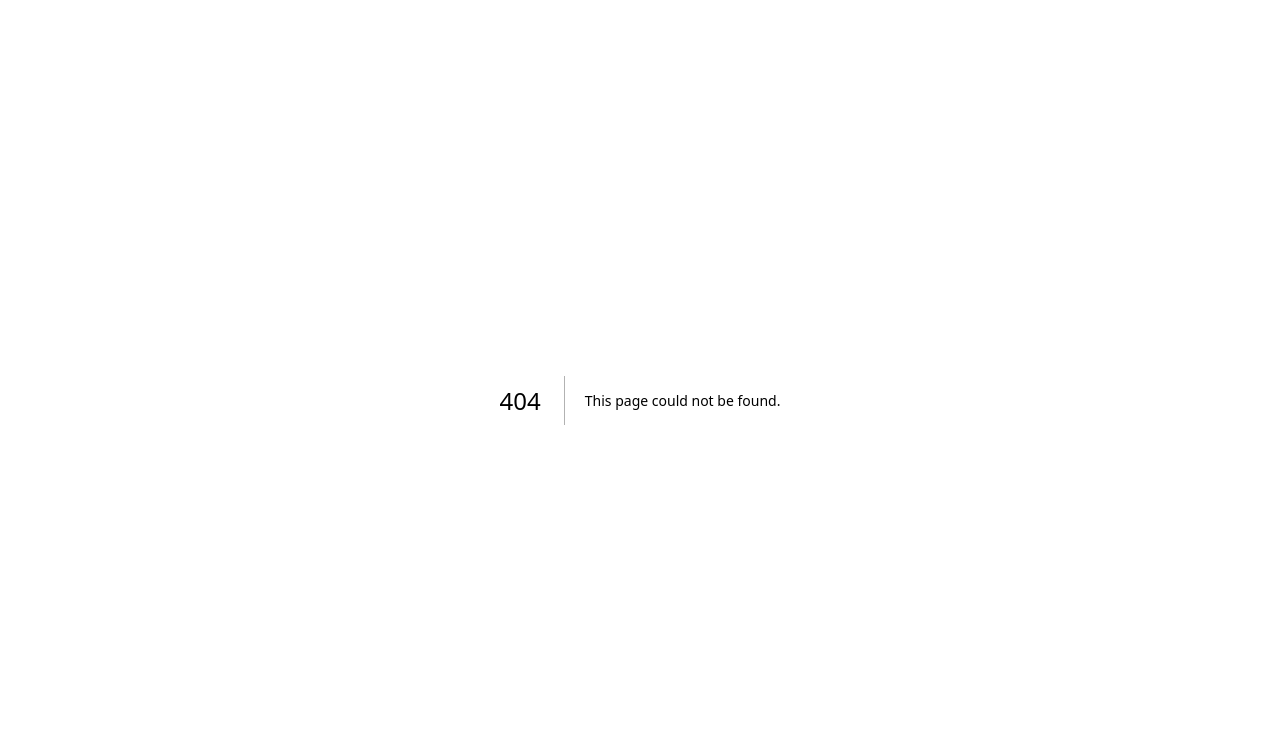
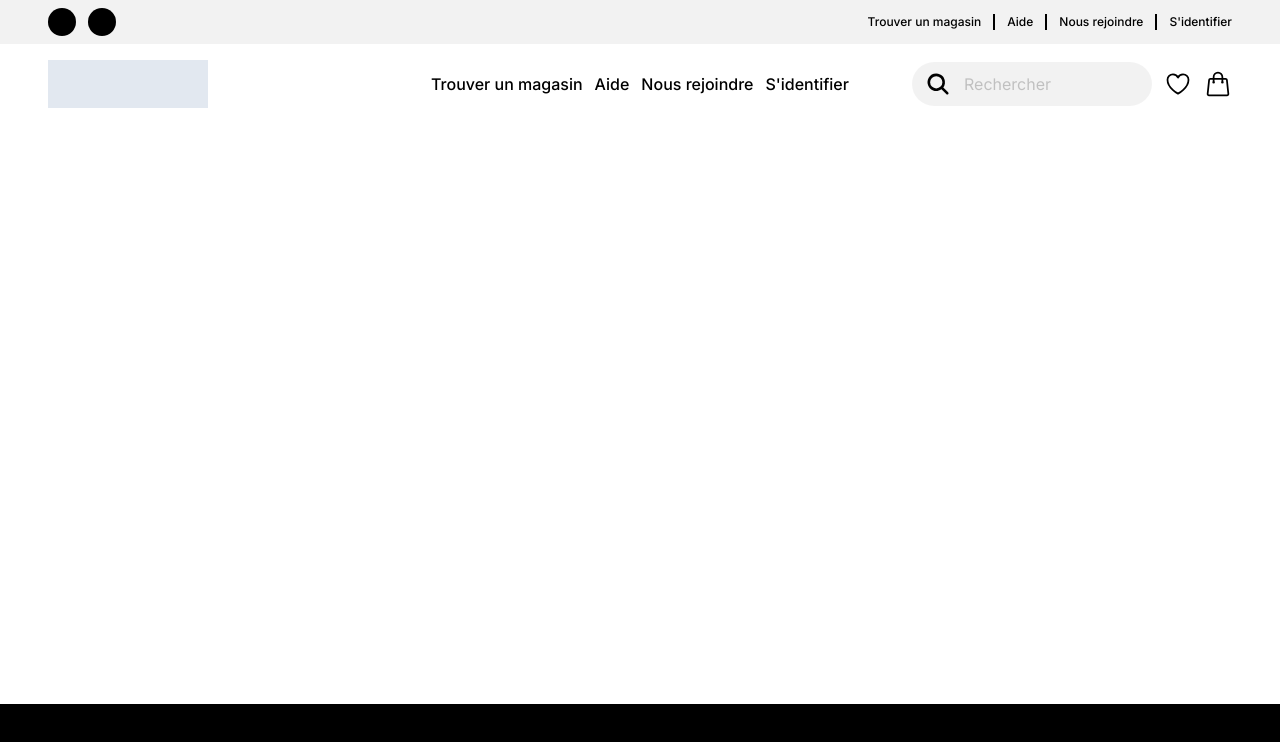
Before and after one commit to PaulKl10/NikeClone-webApp, a Next.js app: page /products in a window 1280 px wide. Before the commit this address had no page. Shown: the top 742 px of the page. Built offline with nearby package versions, Linux system fonts and the light colour scheme.

Commit message:
initial commit by Alaaeddine

```diff
--- /dev/null
+++ b/pages/products/index.tsx
@@ -0,0 +1,10 @@
+import ProductsView from '@/src/views/ProductsView'
+import React from 'react'
+
+function Products() {
+  return (
+    <ProductsView/>
+  )
+}
+
+export default Products
--- /dev/null
+++ b/src/components/HomePage/HomePageBanner.tsx
@@ -0,0 +1,67 @@
+import Image from 'next/image'
+import Link from 'next/link'
+import React from 'react'
+
+function HomePageBanner() {
+  return (
+    <section
+    className='w-full h-[550px] relative'
+    >
+      <Image
+      src={`/Images/nike-just-do-it.jpg`}
+      alt={``}
+      fill
+      className='object-cover'
+      />
+
+      <div
+      className='absolute top-0 left-0 w-full h-full text-white p-14
+      flex flex-col justify-end space-y-12'
+      >
+
+            <div
+            className='flex flex-col space-y-3'
+            >
+                <h2
+                className='font-medium capitalize '
+                >
+                    {`Nike Style by`}
+                </h2>
+
+                <h1
+                className='text-7xl font-extrabold uppercase'
+                >
+                    {
+                        `Nike v2k run`
+                    }
+                </h1>
+
+            </div>
+
+            <div
+            className='flex flex-col space-y-8 items-start'
+            >
+                <p>
+                    {`Découvre ce nouveau modèle avec une vibe rétro`}
+                </p>
+
+                <Link
+                href={`/products`}
+                className='bg-white text-black px-3 py-2 rounded-full font-medium
+                hover:bg-[#757575]
+                '
+                >
+                    {
+                        `Acheter`
+                    }
+                </Link>
+
+            </div>
+
+        </div>
+
+    </section>
+  )
+}
+
+export default HomePageBanner
--- /dev/null
+++ b/src/components/Layouts/AboutNav.tsx
@@ -0,0 +1,86 @@
+import Link from 'next/link'
+import React from 'react'
+
+function AboutNav() {
+  return (
+    <div
+      className='w-full px-12 py-2 bg-black bg-opacity-5 flex justify-between items-center'
+      >
+        <div
+        className='flex flex-row space-x-3'
+        >
+            <div
+            className='w-7 h-7 bg-black rounded-full'
+            >
+
+            </div>
+
+            <div
+            className='w-7 h-7 bg-black rounded-full'
+            >
+
+            </div>
+        </div>
+
+        <nav
+        className=''
+        >
+            <ul
+            className='flex space-x-3 divide-x-2 divide-black items-center'
+            >
+                <li
+                className='pl-3 text-xs font-medium'
+                >
+                    <Link
+                    href={'/'}
+                    className='hover:text-[#757575] hover:underline'
+                    >
+                    <span>
+                        {`Trouver un magasin`}
+                    </span>
+                    </Link>
+                </li>
+                <li
+                className='pl-3 text-xs font-medium'
+                >
+                <Link
+                    href={'/'}
+                    className='hover:text-[#757575] hover:underline'
+                    >
+                    <span>
+                        {`Aide`}
+                    </span>
+                    </Link>
+                </li>
+                <li
+                className='pl-3 text-xs font-medium'
+                >
+                <Link
+                    href={'/'}
+                    className='hover:text-[#757575] hover:underline'
+                    >
+                    <span>
+                        {`Nous rejoindre`}
+                    </span>
+                    </Link>
+                </li>
+                <li
+                className='pl-3 text-xs font-medium'
+                >
+                <Link
+                    href={'/'}
+                    className='hover:text-[#757575] hover:underline'
+                    >
+                    <span>
+                        {`S'identifier`}
+                    </span>
+                    </Link>
+                </li>
+            </ul>
+
+        </nav>
+      </div>
+  )
+}
+
+export default AboutNav
--- /dev/null
+++ b/src/components/Layouts/Footer.tsx
@@ -0,0 +1,13 @@
+import React from 'react'
+
+function Footer() {
+  return (
+    <footer
+    className='w-full p-12 bg-black text-white'
+    >
+
+    </footer>
+  )
+}
+
+export default Footer
--- /dev/null
+++ b/src/components/Layouts/Header.tsx
@@ -0,0 +1,21 @@
+import React from 'react'
+import MainNav from './MainNav'
+import Search from './Search'
+import Logo from './Logo'
+
+function Header() {
+  return (
+    <header
+    className='w-full flex justify-between items-center px-12 py-4 h-20'
+    >
+        <Logo/>
+
+        <MainNav/>
+
+        <Search/>
+
+    </header>
+  )
+}
+
+export default Header
--- /dev/null
+++ b/src/components/Layouts/Layout.tsx
@@ -0,0 +1,47 @@
+import Head from 'next/head'
+import React from 'react'
+import Header from './Header'
+import { Inter } from 'next/font/google'
+import AboutNav from './AboutNav'
+import Footer from './Footer'
+
+const inter = Inter({ subsets: ['latin'] })
+
+function Layout({children}:any) {
+  return (
+    <div
+    className={`w-screen min-h-screen flex flex-col flex-1 overflow-x-hidden
+    ${inter?.className}
+   `}>
+      <Head>
+
+        <meta name="viewport" content="width=device-width, initial-scale=1" />
+        <meta name="keywords" content={'keywords'} />
+        <meta name="description" content={'description'} />
+        <meta charSet="utf-8" />
+        <title>{'Nike'}</title>
+        <link rel="icon" href="/Logos/nike.png" />
+      </Head>
+
+{/* <Loading/> */}
+
+<AboutNav/>
+<Header/>
+
+    <main
+    className='flex flex-col flex-1'
+    >
+      {children}
+    </main>
+
+
+<Footer/>
+
+
+
+    </div>
+
+  )
+}
+
+export default Layout
--- /dev/null
+++ b/src/components/Layouts/Logo.tsx
@@ -0,0 +1,22 @@
+import Link from 'next/link'
+import React from 'react'
+
+function Logo() {
+  return (
+    <div
+      className='w-80 h-full'
+      >
+
+            <Link
+            href="/"
+            title='Nike'
+            className="flex w-40 h-full hover:opacity-60 bg-slate-200">
+              {/* <span className='hidden'>{"Nike"}</span> */}
+                {/* <JordanIcon width="100%" height="100%" viewBox="0 0 250 250" fill='currentColor'/> */}
+            </Link>
+
+      </div>
+  )
+}
+
+export default Logo
--- /dev/null
+++ b/src/components/Layouts/MainNav.tsx
@@ -0,0 +1,66 @@
+import Link from 'next/link'
+import React from 'react'
+
+function MainNav() {
+  return (
+    <nav
+        className=''
+        >
+            <ul
+            className='flex space-x-3 items-center'
+            >
+                <li
+                className=' '
+                >
+                    <Link
+                    href={'/'}
+                    className='nav-link'
+                    >
+                    <span>
+                        {`Trouver un magasin`}
+                    </span>
+                    </Link>
+                </li>
+                <li
+                className=''
+                >
+                <Link
+                    href={'/'}
+                    className='nav-link'
+                    >
+                    <span>
+                        {`Aide`}
+                    </span>
+                    </Link>
+                </li>
+                <li
+                className=''
+                >
+                <Link
+                    href={'/'}
+                    className='nav-link'
+                    >
+                    <span>
+                        {`Nous rejoindre`}
+                    </span>
+                    </Link>
+                </li>
+                <li
+                className=''
+                >
+                <Link
+                    href={'/'}
+                    className='nav-link'
+                    >
+                    <span>
+                        {`S'identifier`}
+                    </span>
+                    </Link>
+                </li>
+            </ul>
+
+        </nav>
+  )
+}
+
+export default MainNav
--- /dev/null
+++ b/src/components/Layouts/Search.tsx
@@ -0,0 +1,33 @@
+import { MagnifyingGlassIcon } from '@heroicons/react/16/solid'
+import { HeartIcon, ShoppingBagIcon } from '@heroicons/react/24/outline'
+import React from 'react'
+
+function Search() {
+  return (
+    <div
+        className='flex space-x-3 items-center w-80 justify-between'
+        >
+            <div
+            className='flex flex-1 space-x-3 items-center bg-black/5 rounded-full px-3 py-2'
+            >
+                <MagnifyingGlassIcon
+                className='w-7'/>
+
+                <span
+                className='opacity-20'
+                >{`Rechercher`}
+                </span>
+            </div>
+
+            <HeartIcon
+            className='icon-button'
+            />
+
+            <ShoppingBagIcon
+            className='icon-button'
+            />
+        </div>
+  )
+}
+
+export default Search
--- /dev/null
+++ b/src/views/HomePageView.tsx
@@ -0,0 +1,16 @@
+import Link from 'next/link'
+import React from 'react'
+import Header from '../components/Layouts/Header'
+import AboutNav from '../components/Layouts/AboutNav'
+import HomePageBanner from '../components/HomePage/HomePageBanner'
+import Layout from '../components/Layouts/Layout'
+
+function HomePageView() {
+  return (
+    <Layout>
+      <HomePageBanner/>
+    </Layout>
+  )
+}
+
+export default HomePageView
--- /dev/null
+++ b/src/views/ProductsView.tsx
@@ -0,0 +1,12 @@
+import React from 'react'
+import Layout from '../components/Layouts/Layout'
+
+function ProductsView() {
+  return (
+    <Layout>
+
+    </Layout>
+  )
+}
+
+export default ProductsView
```
Also changed, not shown: public/Images/nike-just-do-it.jpg (added), public/Jordan.svg (added).
